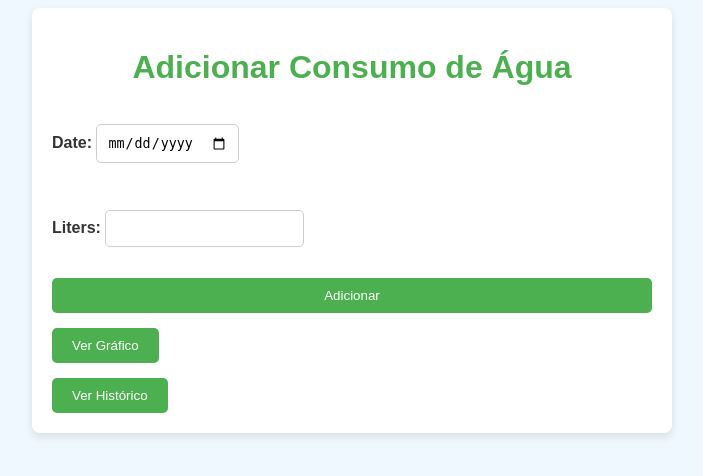
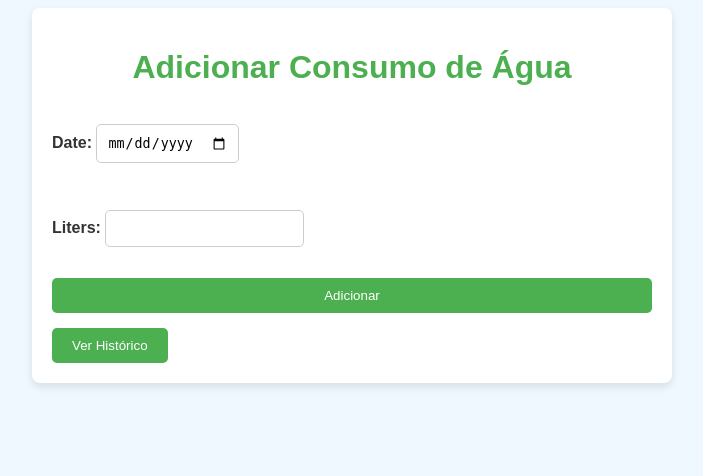
Before and after one commit to LuanRamalho/Python-com-Django-52---water_tracker, a Django app: page /add/ in a window 1280 px wide. Shown: the top 476 px of the page, without its empty margins (288-991 px from the left). Run offline with Django 5.2, Linux system fonts and the light colour scheme.

Commit message:
add_water_consumption.html

```diff
--- a/Python com Django 52 - water_tracker/tracker/templates/tracker/add_water_consumption.html
+++ b/Python com Django 52 - water_tracker/tracker/templates/tracker/add_water_consumption.html
@@ -56,10 +56,6 @@
         {{ form.as_p }}
         <button type="submit">Adicionar</button>
 
-        <a href="{% url 'water_consumption_chart' %}">
-            <button type="button">Ver Gráfico</button>
-        </a>
-
         <a href="{% url 'water_consumption_list' %}">
             <button type="button">Ver Histórico</button>
         </a>
```
